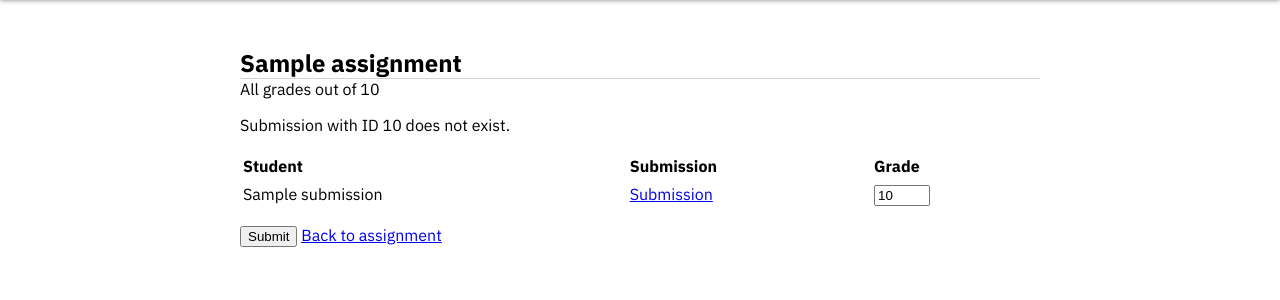
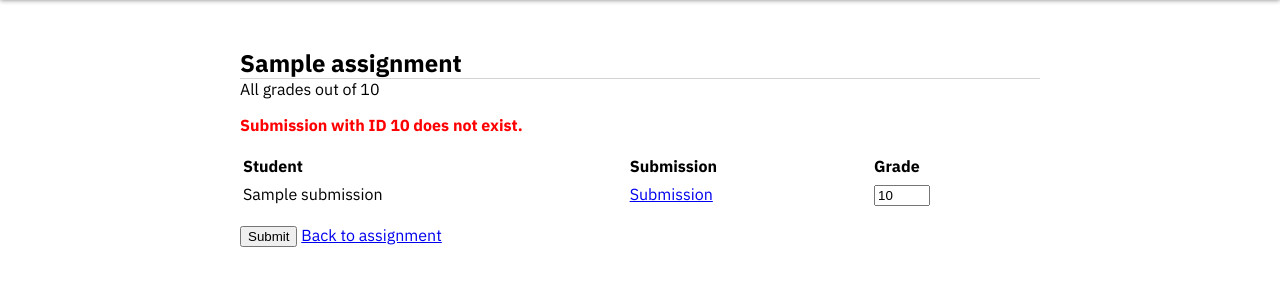
Before and after one commit to Neeni2604/Grading-Application, a Django app: template grades/templates/submissions.html in a window 1280 px wide. Shown: the part 41-341 px from the top of the page. Run offline with Django 5.2, Linux system fonts and the light colour scheme; tables that the repository leaves empty hold one stand-in row (values such as "Sample post"); the template is opened without the code that fills it: values that come from a table or form of the project are taken from there, most other values are stand-ins (such as "Sample title", 1, 10 or a date in 2020).

Commit message:
Done with HW4

```diff
--- a/grades/templates/submissions.html
+++ b/grades/templates/submissions.html
@@ -35,7 +35,9 @@
                         <td>
                             {% for error in submission.errors %}
                                 <output class="invalidInputEntered">
-                                    {{ error }}
+                                    <p>
+                                        {{ error }}
+                                    </p>
                                 </output>
                             {% endfor %}
                         </td>
--- a/static/main.css
+++ b/static/main.css
@@ -151,11 +151,21 @@ header div {
 
 
 /* -------------------------- Homework 4 -------------------------- */
-output.invalidInputEntered {
+output {
     font-weight: bold;
     color: red;
+}
+
+output p {
+    font-weight: bold;
+    color: red;
+    margin: 0;
 }
 
 input:invalid{
     border-color: red;
 }
+
+input:invalid:focus{
+    border-color: red;
+}
```
Also changed, not shown: HW3.md (+1 -0 lines).
